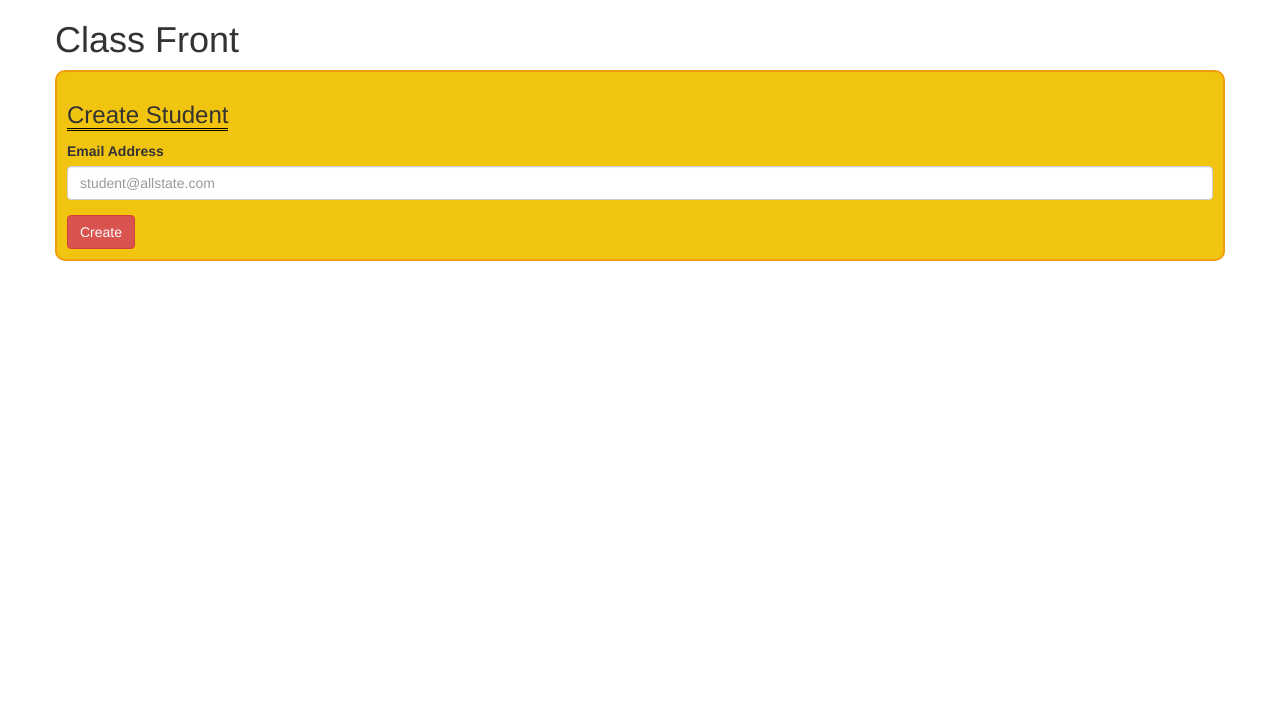
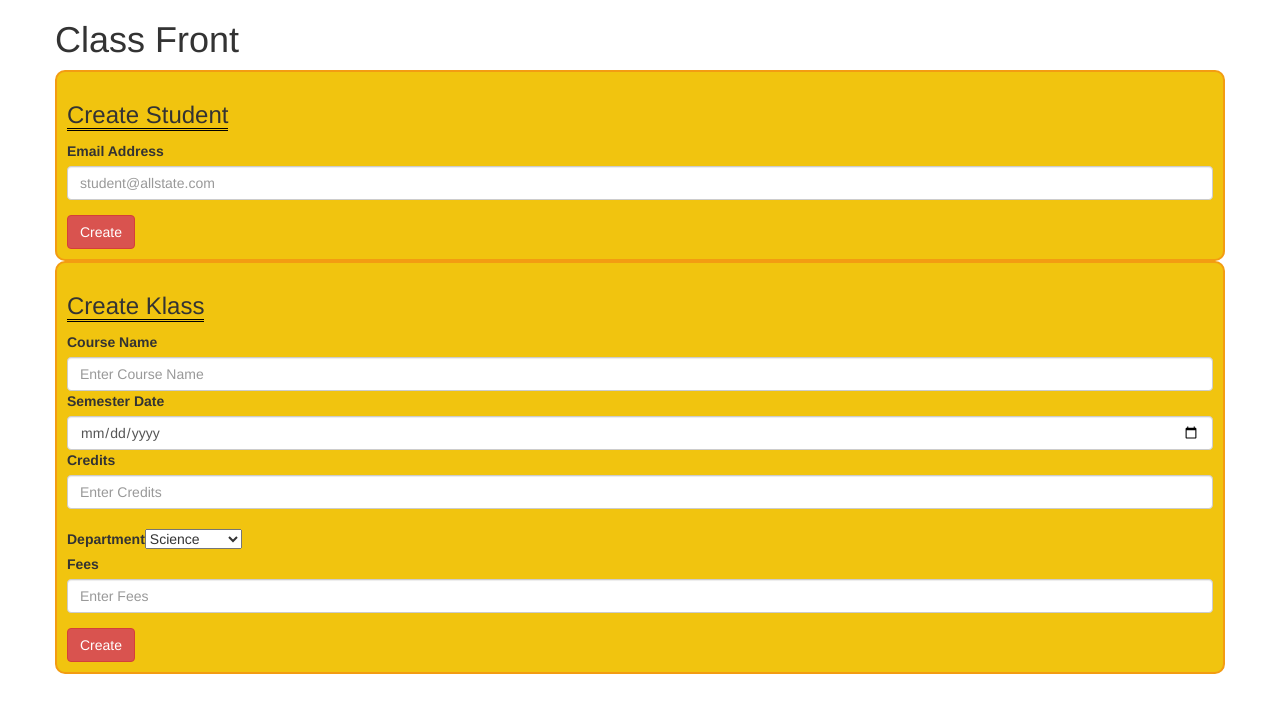
Before and after one commit to devendradd/school-front, a React (Create React App) app: page / in a window 1280 px wide. Shown: the top 712 px of the page. Built offline with nearby package versions, Linux system fonts and the light colour scheme.

Commit message:
create klasses component

```diff
--- a/src/App.js
+++ b/src/App.js
@@ -1,6 +1,7 @@
 import React, { Component } from 'react';
 import Sum from './components/Sum/sum';
 import CreateStudent from './components/CreateStudent/CreateStudent';
+import CreateKlass from './components/CreateKlass/CreateKlass';
 
 class App extends Component {
   render() {
@@ -8,6 +9,7 @@ class App extends Component {
       <div className="app">
         <h1>Class Front</h1>
         <CreateStudent host='http://localhost:9000'/>
+        <CreateKlass host='http://localhost:9000'/>
       </div>
     );
   }
--- /dev/null
+++ b/src/components/CreateKlass/CreateKlass.css
@@ -0,0 +1,18 @@
+.create-klass{
+  background-color: #f1c40f;
+  border-radius: 10px;
+  border: 2px solid #f39c12;
+  padding: 10px;
+}
+
+.create-klass .error{
+  background-color: #c0392b;
+  color: white;
+  padding: 5px;
+  margin-bottom: 10px;
+}
+
+.create-klass h3{
+  display: inline-block;
+  border-bottom: 3px double black;
+}
--- /dev/null
+++ b/src/components/CreateKlass/CreateKlass.js
@@ -0,0 +1,69 @@
+import React from 'react';
+import axios from 'axios';
+import './CreateKlass.css';
+
+export default class CreateKlass extends React.Component{
+  constructor(props){
+    super(props);
+    this.state = {value: 'Science'};
+    this.create = this.create.bind(this);
+    this.handleChange = this.handleChange.bind(this);
+  }
+
+  handleChange(event) {
+    this.setState({value: event.target.value});
+  }
+
+  create(e){
+      e.preventDefault();
+      this.setState({error: null});
+      const name = this.courseName.value;
+      const semester = this.semisterDate.value;
+      const credits = this.credits.value;
+      const department = this.state.value;
+      const fee = this.fees.value;
+
+
+      const url = this.props.host + '/klasses';
+      const payload = {name, semester, credits, department, fee};
+      console.log('payload=============',payload);
+      axios.post(url, payload)
+      .then(rsp => {
+        const klass = rsp.data;
+        console.log('klass :', klass);
+        // this.props.created(student); // this is the function passed in the props
+        // this.email.value = '';
+      }).catch(e => this.setState({error: e.message}));
+  }
+
+  render(){
+    return (
+      <div className="create-klass">
+        <h3>Create Klass</h3>
+        <div className={this.state.error ? "error" : ""}>{this.state.error}</div>
+        <form>
+          <div className="form-group">
+            <label>Course Name</label>
+            <input placeholder="Enter Course Name" className="form-control" ref={n => this.courseName = n} type="text" />
+            <label>Semester Date</label>
+            <input placeholder="Enter semester date (dd/mm/yyyy)" className="form-control" ref={n => this.semisterDate = n} type="date" />
+            <label>Credits</label>
+            <input placeholder="Enter Credits" className="form-control" ref={n => this.credits = n} type="number" />
+            <br/>
+            <label>Department</label>
+            <select value={this.state.value} onChange={this.handleChange}>
+              <option value="SCIENCE">Science</option>
+              <option value="ENGINEERING">Engineering</option>
+              <option value="LITERATURE">Litrature</option>
+              <option value="PHILOSOPHY">Philosophy</option>
+            </select>
+            <br/>
+            <label>Fees</label>
+            <input placeholder="Enter Fees" className="form-control" ref={n => this.fees = n} type="number" />
+          </div>
+          <button className="btn btn-danger btn-small" onClick={this.create}>Create</button>
+        </form>
+      </div>
+    );
+  }
+}
```
Also changed, not shown: 1 other file (tests, documents, lock files or other folders).
